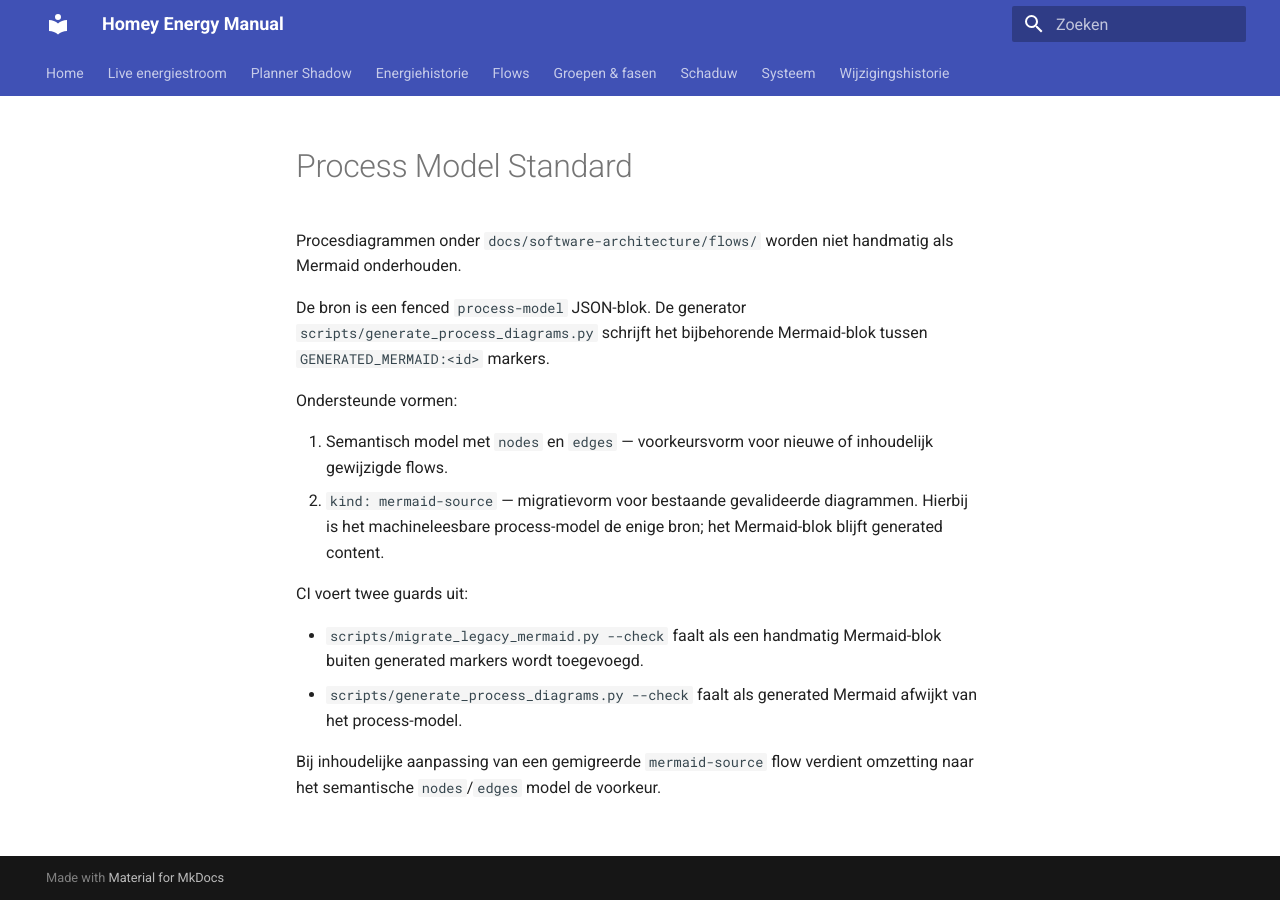
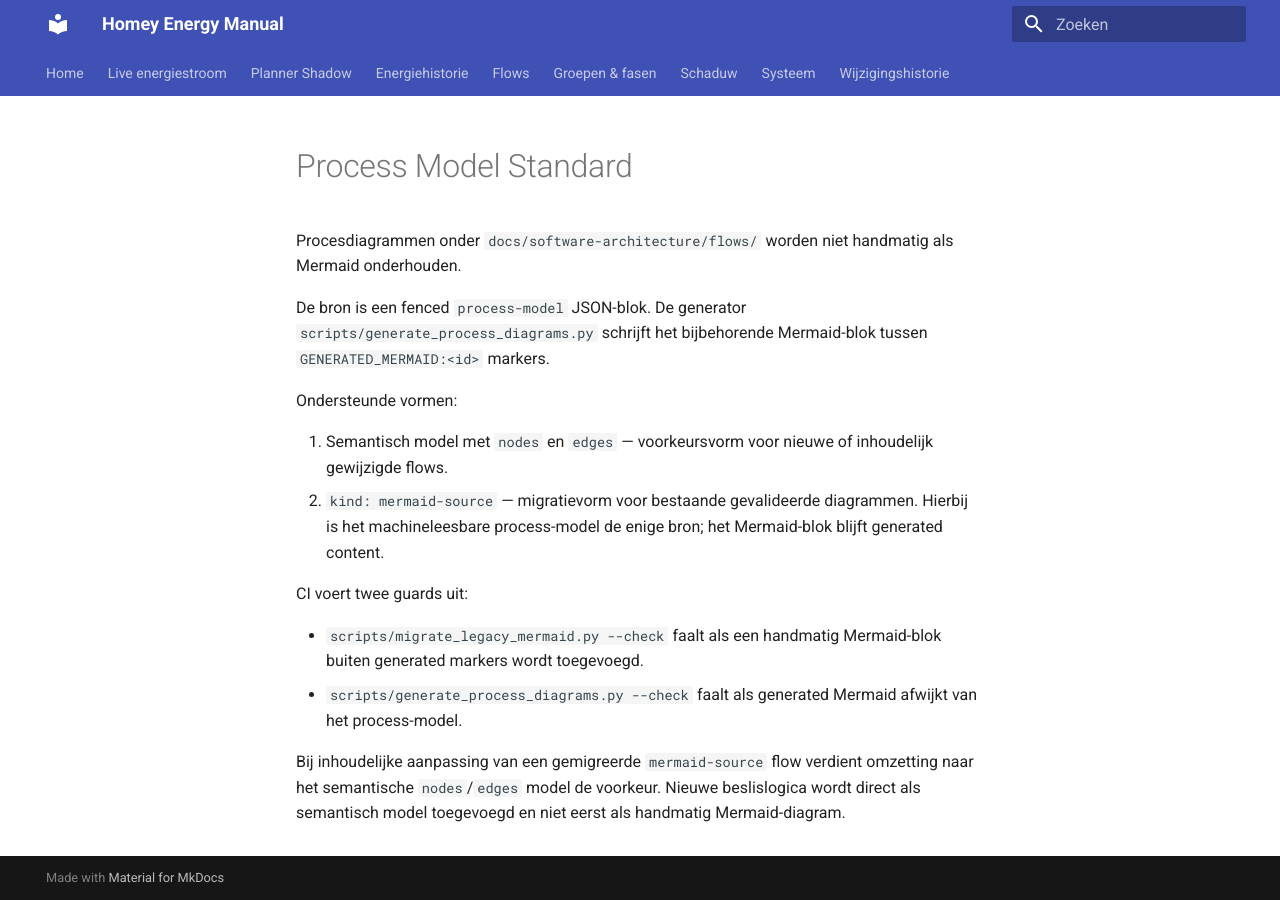
Before and after one commit to OnsKasteeltje/homey-energy-manual, an MkDocs documentation site: the page built from docs/software-architecture/PROCESS_MODEL_STANDARD.md, in a window 1280 px wide. Built offline with MkDocs 1.6.1 and Material for MkDocs 9.7.7, drawn with Linux system fonts in a browser that asks for light colours.

Commit message:
docs: clarify semantic process-model rule

```diff
--- a/docs/software-architecture/PROCESS_MODEL_STANDARD.md
+++ b/docs/software-architecture/PROCESS_MODEL_STANDARD.md
@@ -14,4 +14,4 @@ CI voert twee guards uit:
 - `scripts/migrate_legacy_mermaid.py --check` faalt als een handmatig Mermaid-blok buiten generated markers wordt toegevoegd.
 - `scripts/generate_process_diagrams.py --check` faalt als generated Mermaid afwijkt van het process-model.
 
-Bij inhoudelijke aanpassing van een gemigreerde `mermaid-source` flow verdient omzetting naar het semantische `nodes`/`edges` model de voorkeur.
+Bij inhoudelijke aanpassing van een gemigreerde `mermaid-source` flow verdient omzetting naar het semantische `nodes`/`edges` model de voorkeur. Nieuwe beslislogica wordt direct als semantisch model toegevoegd en niet eerst als handmatig Mermaid-diagram.
```
